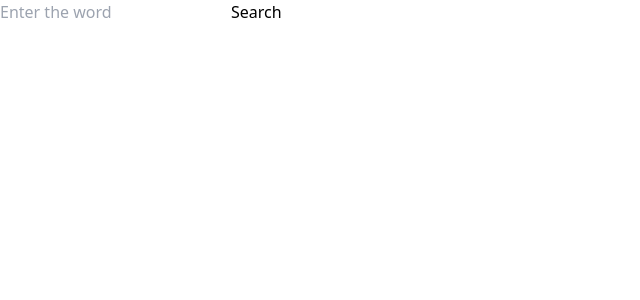
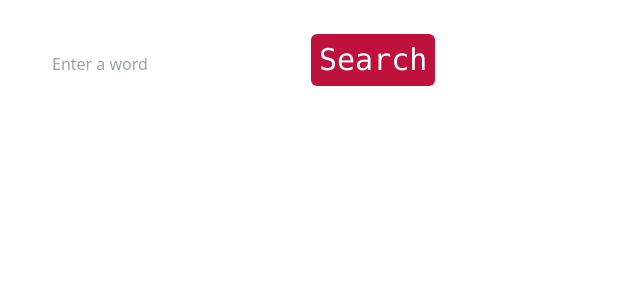
Before and after one commit to Manish4567jkl/Dictionary, a React (Vite) app: page / in a window 1280 px wide. Shown: the top 300 px of the page, without its empty margins (0-640 px from the left). Built offline with nearby package versions, Linux system fonts and the light colour scheme.

Commit message:
added audio

```diff
--- a/src/App.jsx
+++ b/src/App.jsx
@@ -39,11 +39,12 @@ function App() {
   }, [word, url]);
 
   return (
-    <div>
-      <Input  search={search} setSearch={setSearch} handleSearch={handleSearch}/>
-      <Main data={data}/>
-    </div>
-
+    <div className="container mx-auto p-6">
+    <Input search={search} setSearch={setSearch} handleSearch={handleSearch} />
+    {loading && <p>Loading...</p>}
+    {error && <p>Error fetching data.</p>}
+    {data && <Main data={data} />}
+  </div>
 
   );
 }
--- a/src/components/Input.jsx
+++ b/src/components/Input.jsx
@@ -1,17 +1,23 @@
-import React from 'react'
+import React from 'react';
 
+function Input({ search, setSearch, handleSearch }) {
+  return (
+    <div className="mb-6">
+      <input
+        type="text"
+        value={search}
+        onChange={(e) => setSearch(e.target.value)}
+        placeholder="Enter a word"
+        className="border-md rounded-md border-black px-2 py-2 mx-5 my-5"
+      />
+      <button
+        className="px-2 py-2 bg-rose-700 text-white font-mono text-3xl rounded-md"
+        onClick={handleSearch}
+      >
+        Search
+      </button>
+    </div>
+  );
+}
 
-export default function Input({search,setSearch,handleSearch}) {
-  return (
-    <div>
-      <input type="text"
-      value={search}
-      placeholder='Enter the word'
-      onChange={(e) => {
-        setSearch(e.target.value)
-      }}
-      />
-      <button onClick={handleSearch}>Search</button>
-    </div>
-  )
-}
+export default Input;
--- a/src/components/Main.jsx
+++ b/src/components/Main.jsx
@@ -2,26 +2,34 @@ import React from 'react';
 
 function Main({ data }) {
   if (!data || data.length === 0) {
-    return
+    return <p className="text-center text-red-500">No data available</p>;
   }
 
+  const { word, phonetics, meanings } = data[0];
+
   return (
-<section className='bg-black'>
-<div className="p-6 bg-gray-100 rounded-lg shadow-md">
-      {data.map((item, index) => (
-        <div key={index} className="mb-8">
-          <h2 className="text-4xl font-bold font-mono text-blue-800 mb-4">{item.word}</h2>
-          <div>
-           {item.phonetics.map((phonetic , pIndex) => {
-            <div key={pIndex}>
-                <h2>{phonetic.text}</h2>
+    <section className='bg-black p-6'>
+      <div className="bg-gray-100 rounded-lg shadow-md p-6 mb-6">
+        <h2 className="text-4xl font-bold font-mono text-blue-800 mb-4">{word}</h2>
+        <div className="mb-4">
+          {phonetics.map((phonetic, pIndex) => (
+            <div key={phonetic.audio || pIndex}>
+              <h2 className="text-lg font-mono text-gray-800">{phonetic.text}</h2>
+              {phonetic.audio && (
+                <audio key={phonetic.audio} controls>
+                  <source src={phonetic.audio} type="audio/mpeg" />
+                  Your browser does not support the audio element.
+                </audio>
+              )}
             </div>
-           })}
+          ))}
         </div>
-          {item.meanings.map((meaning, mIndex) => (
-            <div key={mIndex} className="mb-4">
-              <h3 className="text-2xl font-semibold text-gray-700"> {meaning.partOfSpeech}</h3>
-              <h1>Definations - </h1>
+      </div>
+      <div className="space-y-6">
+        {meanings.map((meaning, mIndex) => (
+          <div key={mIndex} className="bg-white p-4 rounded-lg shadow-sm">
+            <h3 className="text-2xl font-semibold text-gray-700 mb-2">{meaning.partOfSpeech}</h3>
+            <h4 className="text-lg font-medium text-gray-600">Definitions:</h4>
             <ul className="list-disc list-inside mt-2">
               {meaning.definitions.map((definition, dIndex) => (
                 <li key={dIndex} className="text-lg text-gray-600">{definition.definition}</li>
@@ -30,10 +38,7 @@ function Main({ data }) {
           </div>
         ))}
       </div>
-      ))}
-    </div>
     </section>
-
   );
 }
 
```
Lines whose indentation alone changed are shown as unchanged.
